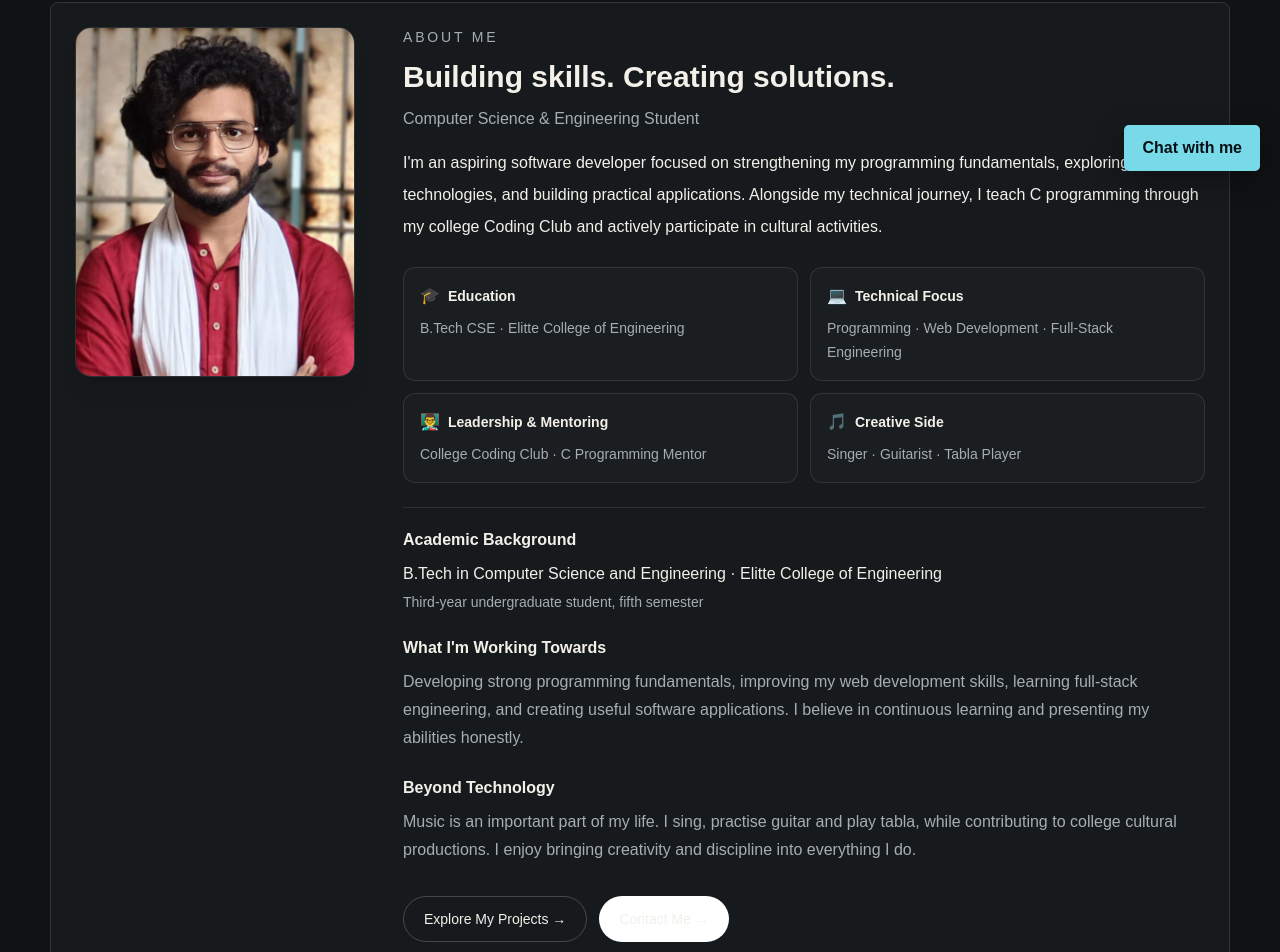
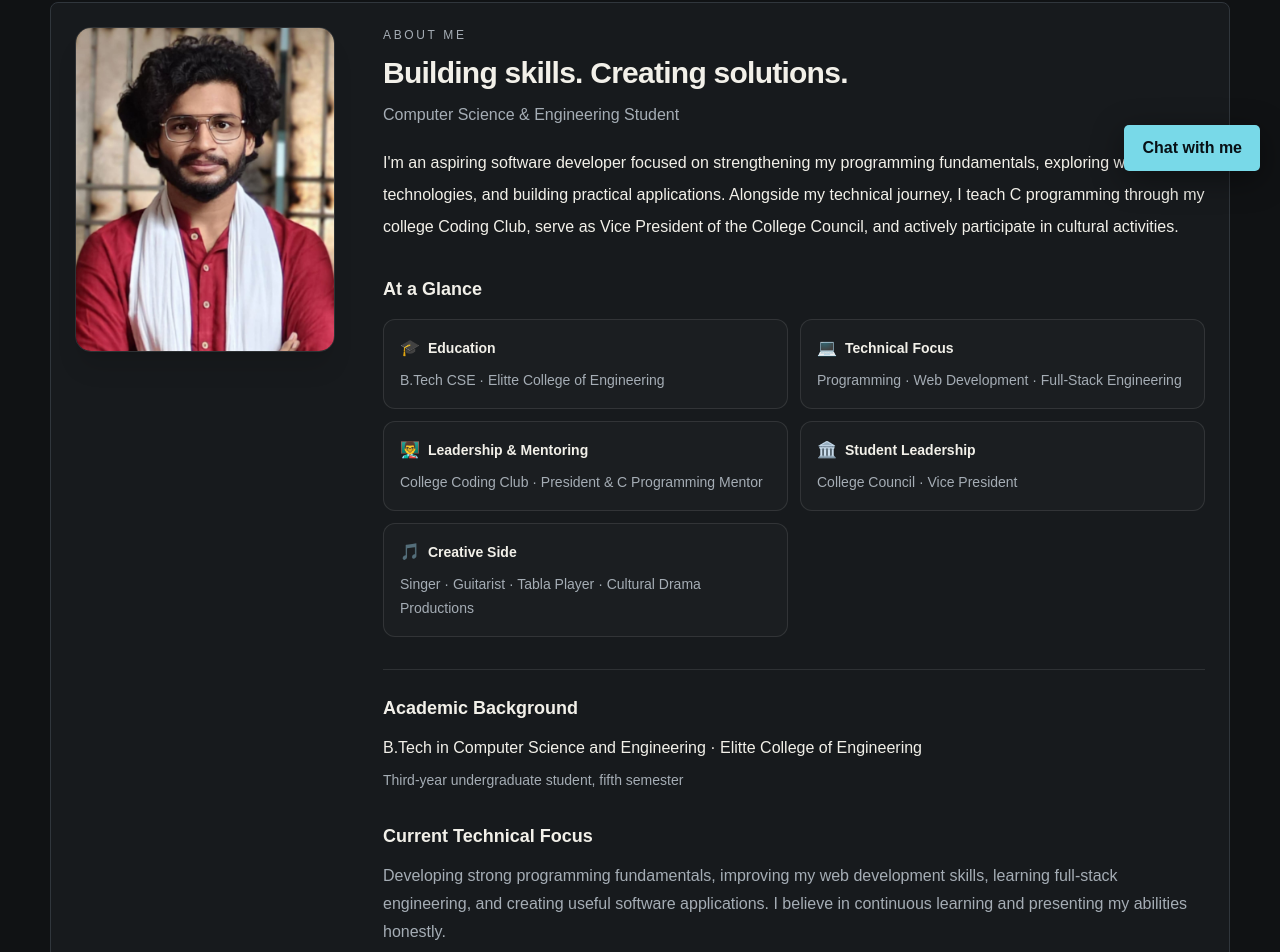
Before and after one commit to pmr-accelerator/preet-majumdar-portfolio, a Next.js app: page /about in a window 1280 px wide. Shown: the part 609-1561 px from the top of the page. Built offline with nearby package versions, Linux system fonts and the light colour scheme; no server answers; the database is empty.

Commit message:
Improve About Contact Me button contrast

```diff
--- a/app/about/page.tsx
+++ b/app/about/page.tsx
@@ -1,4 +1,3 @@
-
 import Image from 'next/image';
 import Link from 'next/link';
 import { ContentPage } from '@/components/content-page';
@@ -21,12 +20,18 @@ const highlights = [
   {
     icon: '👨‍🏫',
     title: 'Leadership & Mentoring',
-    description: 'College Coding Club · C Programming Mentor',
+    description: 'College Coding Club · President & C Programming Mentor',
+  },
+  {
+    icon: '🏛️',
+    title: 'Student Leadership',
+    description: 'College Council · Vice President',
   },
   {
     icon: '🎵',
     title: 'Creative Side',
-    description: 'Singer · Guitarist · Tabla Player',
+    description:
+      'Singer · Guitarist · Tabla Player · Cultural Drama Productions',
   },
 ];
 
@@ -40,35 +45,31 @@ export default async function AboutPage() {
       intro={p?.headline ?? 'Building my foundation in software engineering.'}
     >
       <article className="card">
-        <div className="grid grid-cols-1 md:grid-cols-[280px_minmax(0,1fr)] gap-8 lg:gap-12 items-start">
-
-          {/* LEFT: Profile Photograph */}
+        <div className="grid grid-cols-1 md:grid-cols-[260px_minmax(0,1fr)] gap-8 lg:gap-12 items-start">
           <div className="flex justify-center md:justify-start">
-            <div className="relative w-full max-w-[280px] aspect-[4/5] overflow-hidden rounded-2xl border border-white/10 shadow-xl">
+            <div className="relative w-full max-w-[260px] aspect-[4/5] overflow-hidden rounded-2xl border border-white/10 shadow-xl">
               <Image
                 src="/preet-profile.jpg"
                 alt="Preet Majumdar"
                 fill
                 priority
-                sizes="(max-width: 768px) 80vw, 280px"
+                sizes="(max-width: 768px) 80vw, 260px"
                 className="object-cover object-center"
               />
             </div>
           </div>
 
-          {/* RIGHT: Professional Introduction */}
-          <div className="min-w-0 flex flex-col gap-6">
-
-            <div>
-              <p className="text-sm uppercase tracking-[0.2em] muted mb-3">
+          <div className="min-w-0 flex flex-col gap-8">
+            <section>
+              <p className="text-xs uppercase tracking-[0.22em] muted mb-3">
                 About Me
               </p>
 
-              <h2 className="text-2xl md:text-3xl font-semibold mb-3">
+              <h2 className="text-2xl md:text-3xl font-semibold tracking-tight mb-3">
                 Building skills. Creating solutions.
               </h2>
 
-              <p className="text-sm md:text-base muted mb-4">
+              <p className="text-sm md:text-base muted mb-5">
                 Computer Science & Engineering Student
               </p>
 
@@ -76,12 +77,15 @@ export default async function AboutPage() {
                 I&apos;m an aspiring software developer focused on strengthening
                 my programming fundamentals, exploring web technologies, and
                 building practical applications. Alongside my technical
-                journey, I teach C programming through my college Coding Club
-                and actively participate in cultural activities.
+                journey, I teach C programming through my college Coding Club,
+                serve as Vice President of the College Council, and actively
+                participate in cultural activities.
               </p>
-            </div>
+            </section>
 
-            {/* Quick Information */}
+            <section>
+              <h3 className="font-semibold text-lg mb-4">At a Glance</h3>
+
               <div className="grid grid-cols-1 sm:grid-cols-2 gap-3">
                 {highlights.map((item) => (
                   <div
@@ -90,9 +94,7 @@ export default async function AboutPage() {
                   >
                     <div className="flex items-center gap-2 mb-2">
                       <span aria-hidden="true">{item.icon}</span>
-                    <h3 className="font-semibold text-sm">
-                      {item.title}
-                    </h3>
+                      <h4 className="font-semibold text-sm">{item.title}</h4>
                     </div>
 
                     <p className="text-sm muted leading-6">
@@ -101,10 +103,12 @@ export default async function AboutPage() {
                   </div>
                 ))}
               </div>
+            </section>
 
-            {/* Education Details */}
-            <div className="border-t border-white/10 pt-5">
-              <h3 className="font-semibold mb-2">Academic Background</h3>
+            <section className="border-t border-white/10 pt-6">
+              <h3 className="font-semibold text-lg mb-3">
+                Academic Background
+              </h3>
 
               <p className="leading-7">
                 {p?.degree ?? 'B.Tech in Computer Science and Engineering'}
@@ -112,37 +116,39 @@ export default async function AboutPage() {
                 {p?.college ?? 'Elitte College of Engineering'}
               </p>
 
-              <p className="muted text-sm mt-1">
-                {p?.academicStatus ?? 'Third-year undergraduate student, fifth semester'}
+              <p className="muted text-sm mt-2">
+                {p?.academicStatus ??
+                  'Third-year undergraduate student, fifth semester'}
                 {p?.expectedGraduation
                   ? ` · Expected graduation: ${p.expectedGraduation}`
                   : ''}
               </p>
-            </div>
+            </section>
 
-            {/* Current Focus */}
-            <div>
-              <h3 className="font-semibold mb-2">What I&apos;m Working Towards</h3>
+            <section>
+              <h3 className="font-semibold text-lg mb-3">
+                Current Technical Focus
+              </h3>
               <p className="muted leading-7">
                 Developing strong programming fundamentals, improving my
                 web development skills, learning full-stack engineering, and
                 creating useful software applications. I believe in
                 continuous learning and presenting my abilities honestly.
               </p>
-            </div>
+            </section>
 
-            {/* Creative Interests */}
-            <div>
-              <h3 className="font-semibold mb-2">Beyond Technology</h3>
+            <section>
+              <h3 className="font-semibold text-lg mb-3">
+                Beyond Technology
+              </h3>
               <p className="muted leading-7">
                 Music is an important part of my life. I sing, practise guitar
                 and play tabla, while contributing to college cultural
                 productions. I enjoy bringing creativity and discipline into
                 everything I do.
               </p>
-            </div>
+            </section>
 
-            {/* Action Buttons */}
             <div className="flex flex-wrap gap-3 pt-2">
               <Link
                 href="/projects"
@@ -153,12 +159,11 @@ export default async function AboutPage() {
 
               <Link
                 href="/contact"
-                className="inline-flex items-center justify-center rounded-full px-5 py-3 text-sm font-medium bg-white text-black hover:bg-white/85 transition-colors"
+                className="!inline-flex !items-center !justify-center !rounded-full !bg-slate-950 !text-cyan-300 !border !border-cyan-400 px-6 py-3 text-sm font-semibold hover:!bg-slate-800 hover:!text-white transition-colors"
               >
                 Contact Me →
               </Link>
             </div>
-
           </div>
         </div>
       </article>
```
Lines whose indentation alone changed are shown as unchanged.
